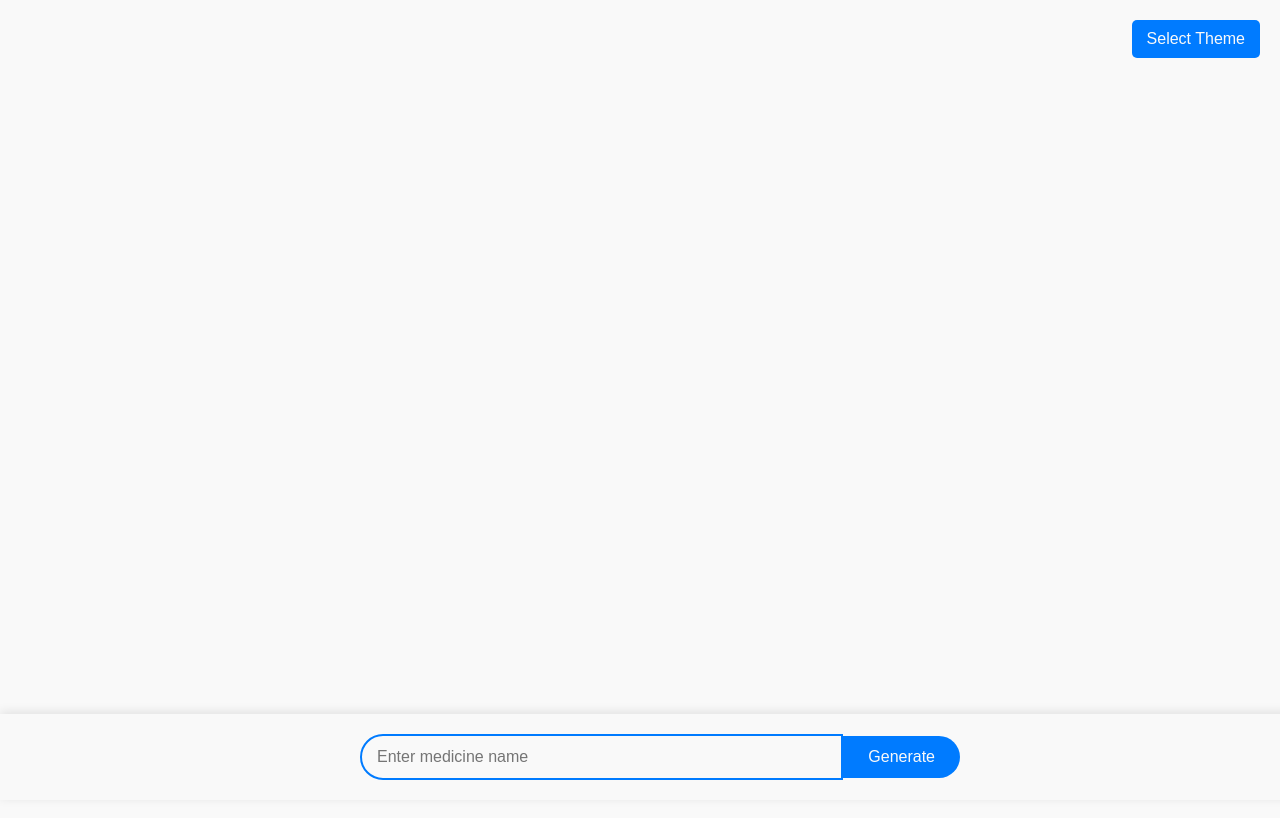
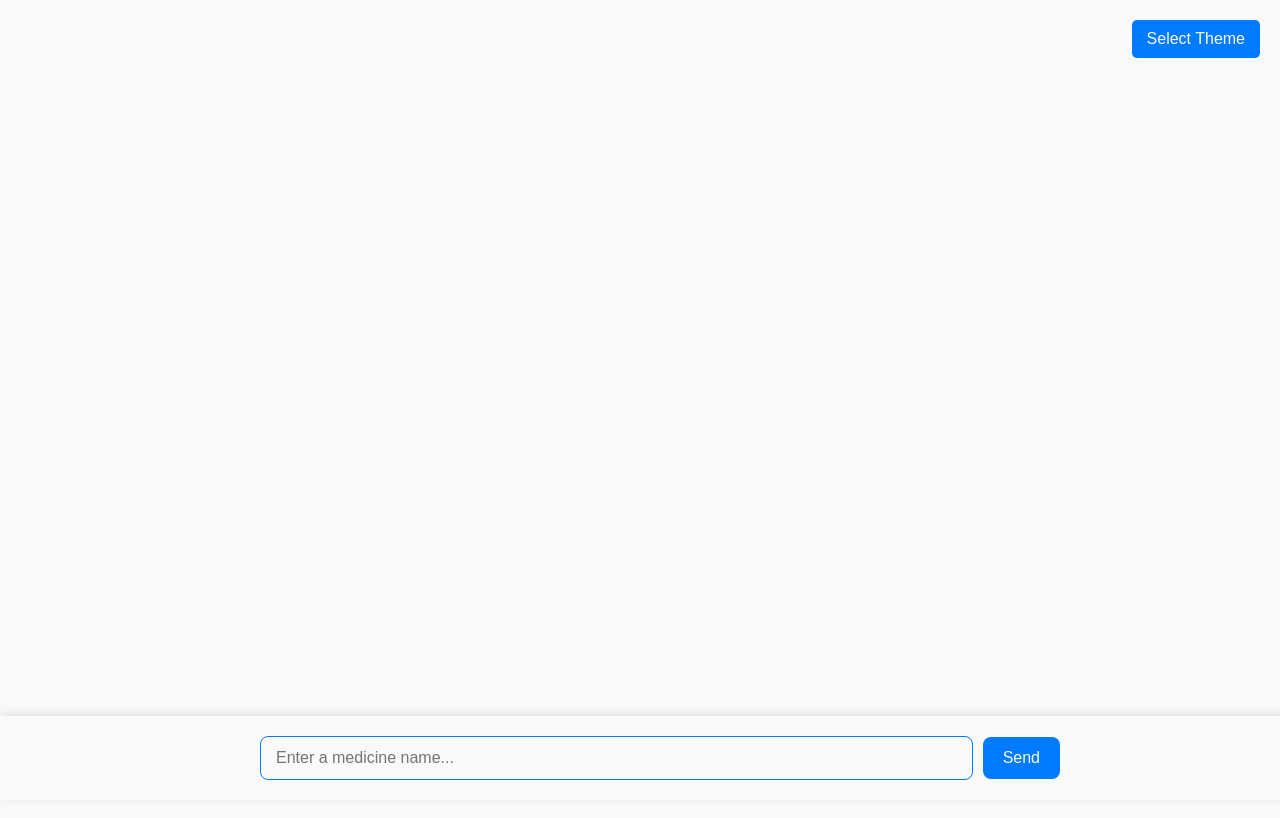
Before and after one commit to Avanishpatidar/AI_PHARMA, a React (Vite) app in the folder Cilent/: page / in a window 1280 px wide. Shown: the top 818 px of the page. Built offline with nearby package versions, Linux system fonts and the light colour scheme.

Commit message:
updated the UI

```diff
--- a/Cilent/src/App.css
+++ b/Cilent/src/App.css
@@ -1,4 +1,25 @@
-.app-content {
-    padding-top: 80px; /* Adjust this value as needed */
-    min-height: calc(100vh - 60px); /* Subtract the padding-top value */
+body, html {
+    margin: 0;
+    padding: 0;
+    height: 100%;
   }
+
+  .app {
+    min-height: 100vh;
+    padding-bottom: 80px; /* Adjust this value based on your input form height */
+    box-sizing: border-box;
+  }
+
+  .app-content {
+    max-width: 800px;
+    margin: 0 auto;
+    padding: 20px;
+  }
+
+  /* Theme selector styles */
+  .theme-selector {
+    position: fixed;
+    top: 20px;
+    right: 20px;
+    z-index: 1001;
+  }
--- a/Cilent/src/App.jsx
+++ b/Cilent/src/App.jsx
@@ -84,9 +84,8 @@ const themes = {
     fgColor: '#d6d6c2'
   }
 };
-
 function App() {
-  const [generatedContent, setGeneratedContent] = useState('');
+  const [generatedContent, setGeneratedContent] = useState([]);
   const [selectedTheme, setSelectedTheme] = useState(themes.default);
 
   const changeTheme = (themeName) => {
@@ -101,9 +100,9 @@ function App() {
     <div className="app">
       <ThemeSelector themes={themes} changeTheme={changeTheme} />
       <div className="app-content">
-        <InputForm setGeneratedContent={setGeneratedContent} />
         <GeneratedContent generatedContent={generatedContent} />
       </div>
+      <InputForm setGeneratedContent={setGeneratedContent} />
     </div>
   );
 }
--- a/Cilent/src/components/GeneratedContent.css
+++ b/Cilent/src/components/GeneratedContent.css
@@ -1,10 +1,37 @@
 .generated-content {
-  margin: 20px;
-  padding: 20px;
+  max-width: 800px;
+  margin: 0 auto;
+}
+
+.message {
+  margin-bottom: 20px;
+  padding: 15px;
+  border-radius: 8px;
+}
+
+.message.human {
+  background-color: var(--fg-color);
+  color: var(--font-color);
+  align-self: flex-end;
+}
+
+.message.ai {
+  background-color: transparent;
+  color: var(--font-color);
+}
+
+.message-content {
+  font-size: 16px;
+  line-height: 1.5;
+}
+
+.ai-response {
   display: flex;
   flex-wrap: wrap;
   gap: 20px;
 }
+
+/* ... (keep existing styles) ... */
 
 .card {
   flex: 1 1 300px;
@@ -14,10 +41,12 @@
   background-color: var(--fg-color);
   box-shadow: 0 2px 5px rgba(0, 0, 0, 0.1);
   transition: transform 0.2s, box-shadow 0.2s;
+  opacity: 0;
+  transform: translateY(20px);
 }
 
 .card:hover {
-  transform: scale(1.02);
+  transform: translateY(0) scale(1.02);
   box-shadow: 0 4px 8px rgba(0, 0, 0, 0.2);
 }
 
@@ -29,4 +58,30 @@
 
 .card-content {
   font-size: 1em;
+  min-height: 1em; /* Ensure consistent height during animation */
 }
+
+@keyframes fadeInUp {
+  from {
+    opacity: 0;
+    transform: translateY(20px);
+  }
+  to {
+    opacity: 1;
+    transform: translateY(0);
+  }
+}
+
+.animate-in {
+  animation: fadeInUp 0.5s ease-out forwards;
+}
+
+.animating .card-content::after {
+  content: '|';
+  animation: blink 0.7s infinite;
+}
+
+@keyframes blink {
+  0%, 100% { opacity: 0; }
+  50% { opacity: 1; }
+}
--- a/Cilent/src/components/GeneratedContent.jsx
+++ b/Cilent/src/components/GeneratedContent.jsx
@@ -1,4 +1,4 @@
-import React from 'react';
+import React, { useState, useEffect } from 'react';
 import './GeneratedContent.css';
 
 const sectionTitles = [
@@ -18,14 +18,32 @@ const sectionTitles = [
   'Estimated Price in INR'
 ];
 
-function GeneratedContent({ generatedContent, theme }) {
-  if (!generatedContent) return null;
+function GeneratedContent({ generatedContent }) {
+  if (!generatedContent || generatedContent.length === 0) return null;
 
+  return (
+    <div className="generated-content">
+      {generatedContent.map((message, index) => (
+        <div key={index} className={`message ${message.type}`}>
+          <div className="message-content">
+            {message.type === 'human' ? (
+              <p>{message.content}</p>
+            ) : (
+              formatAIResponse(message.content, index)
+            )}
+          </div>
+        </div>
+      ))}
+    </div>
+  );
+}
+
+function formatAIResponse(content, messageIndex) {
   // Clean up the content by removing unwanted symbols
-  const cleanedContent = generatedContent
-    .replace(/##/g, '')  // Remove ##
-    .replace(/\*\*/g, '')  // Remove **
-    .replace(/\*/g, '');  // Remove single *
+  const cleanedContent = content
+    .replace(/##/g, '')
+    .replace(/\*\*/g, '')
+    .replace(/\*/g, '');
 
   // Parse content into sections
   const sections = {};
@@ -37,20 +55,53 @@ function GeneratedContent({ generatedContent, theme }) {
     }
   });
 
-
   return (
-    <div className="generated-content">
-      <h2>Generated Content:</h2>
+    <div className="ai-response">
       {sectionTitles.map((title, index) => (
         sections[title] && (
-          <div key={index} className="card">
-            <h3 className="card-title">{title}</h3>
-            <p className="card-content">{sections[title]}</p>
-          </div>
+          <AnimatedCard
+            key={index}
+            title={title}
+            content={sections[title]}
+            delay={index * 100}
+          />
         )
       ))}
     </div>
   );
 }
 
+function AnimatedCard({ title, content, delay }) {
+  const [displayedContent, setDisplayedContent] = useState('');
+  const [isAnimating, setIsAnimating] = useState(true);
+
+  useEffect(() => {
+    let timeoutId;
+    if (isAnimating) {
+      const animateText = (text, index) => {
+        if (index <= text.length) {
+          setDisplayedContent(text.slice(0, index));
+          timeoutId = setTimeout(() => animateText(text, index + 1), 20);
+        } else {
+          setIsAnimating(false);
+        }
+      };
+
+      timeoutId = setTimeout(() => animateText(content, 0), delay);
+    }
+
+    return () => clearTimeout(timeoutId);
+  }, [content, delay, isAnimating]);
+
+  return (
+    <div
+      className={`card animate-in ${isAnimating ? 'animating' : ''}`}
+      style={{ animationDelay: `${delay}ms` }}
+    >
+      <h3 className="card-title">{title}</h3>
+      <p className="card-content">{displayedContent}</p>
+    </div>
+  );
+}
+
 export default GeneratedContent;
--- a/Cilent/src/components/InputForm.css
+++ b/Cilent/src/components/InputForm.css
@@ -9,11 +9,12 @@
   z-index: 1000;
 }
 
+
 .input-form {
   display: flex;
   justify-content: center;
   align-items: center;
-  max-width: 600px;
+  max-width: 800px;
   margin: 0 auto;
 }
 
@@ -21,10 +22,12 @@
   flex-grow: 1;
   padding: 12px 15px;
   font-size: 16px;
-  border: 2px solid var(--hl-color);
-  border-radius: 25px 0 0 25px;
+  border: 1px solid var(--hl-color);
+  border-radius: 8px;
   outline: none;
   transition: border-color 0.3s ease;
+  background-color: var(--fg-color);
+  color: var(--font-color);
 }
 
 .input-field:focus {
@@ -32,12 +35,13 @@
 }
 
 .submit-button {
-  padding: 12px 25px;
+  margin-left: 10px;
+  padding: 12px 20px;
   font-size: 16px;
   background-color: var(--hl-color);
   color: var(--bg-color);
   border: none;
-  border-radius: 0 25px 25px 0;
+  border-radius: 8px;
   cursor: pointer;
   transition: background-color 0.3s ease;
 }
@@ -50,3 +54,17 @@
   background-color: #ccc;
   cursor: not-allowed;
 }
+
+.loader {
+  width: 20px;
+  height: 20px;
+  border: 2px solid var(--bg-color);
+  border-top: 2px solid transparent;
+  border-radius: 50%;
+  animation: spin 1s linear infinite;
+}
+
+@keyframes spin {
+  0% { transform: rotate(0deg); }
+  100% { transform: rotate(360deg); }
+}
--- a/Cilent/src/components/InputForm.jsx
+++ b/Cilent/src/components/InputForm.jsx
@@ -1,5 +1,4 @@
 import React, { useState } from 'react';
-import Loader from './Loader';
 import './InputForm.css';
 
 function InputForm({ setGeneratedContent }) {
@@ -8,6 +7,8 @@ function InputForm({ setGeneratedContent }) {
 
   const handleSubmit = async (e) => {
     e.preventDefault();
+    if (!medicineName.trim()) return;
+
     setLoading(true);
     try {
       const response = await fetch(`https://ai-pharma-dfcp.vercel.app/generate?medicineName=${medicineName}`, {
@@ -18,7 +19,8 @@ function InputForm({ setGeneratedContent }) {
         body: JSON.stringify({ medicineName }),
       });
       const data = await response.json();
-      setGeneratedContent(data.content);
+      setGeneratedContent(prevContent => [...prevContent, { type: 'human', content: medicineName }, { type: 'ai', content: data.content }]);
+      setMedicineName('');
     } catch (error) {
       console.error('Error fetching generated content:', error);
     } finally {
@@ -27,19 +29,21 @@ function InputForm({ setGeneratedContent }) {
   };
 
   return (
-    <div className="input-form-container">
+    <div className={`input-form-container ${loading ? 'loading' : ''}`}>
       <form onSubmit={handleSubmit} className="input-form">
         <input
           type="text"
           value={medicineName}
           onChange={(e) => setMedicineName(e.target.value)}
-          placeholder="Enter medicine name"
+          placeholder="Enter a medicine name..."
           className="input-field"
+          disabled={loading}
         />
         <button type="submit" disabled={loading} className="submit-button">
-          {loading ? <Loader loading={loading} /> : 'Generate'}
+          {loading ? <div className="loader"></div> : 'Send'}
         </button>
       </form>
+      {loading && <div className="loading-overlay">Generating response...</div>}
     </div>
   );
 }
```
